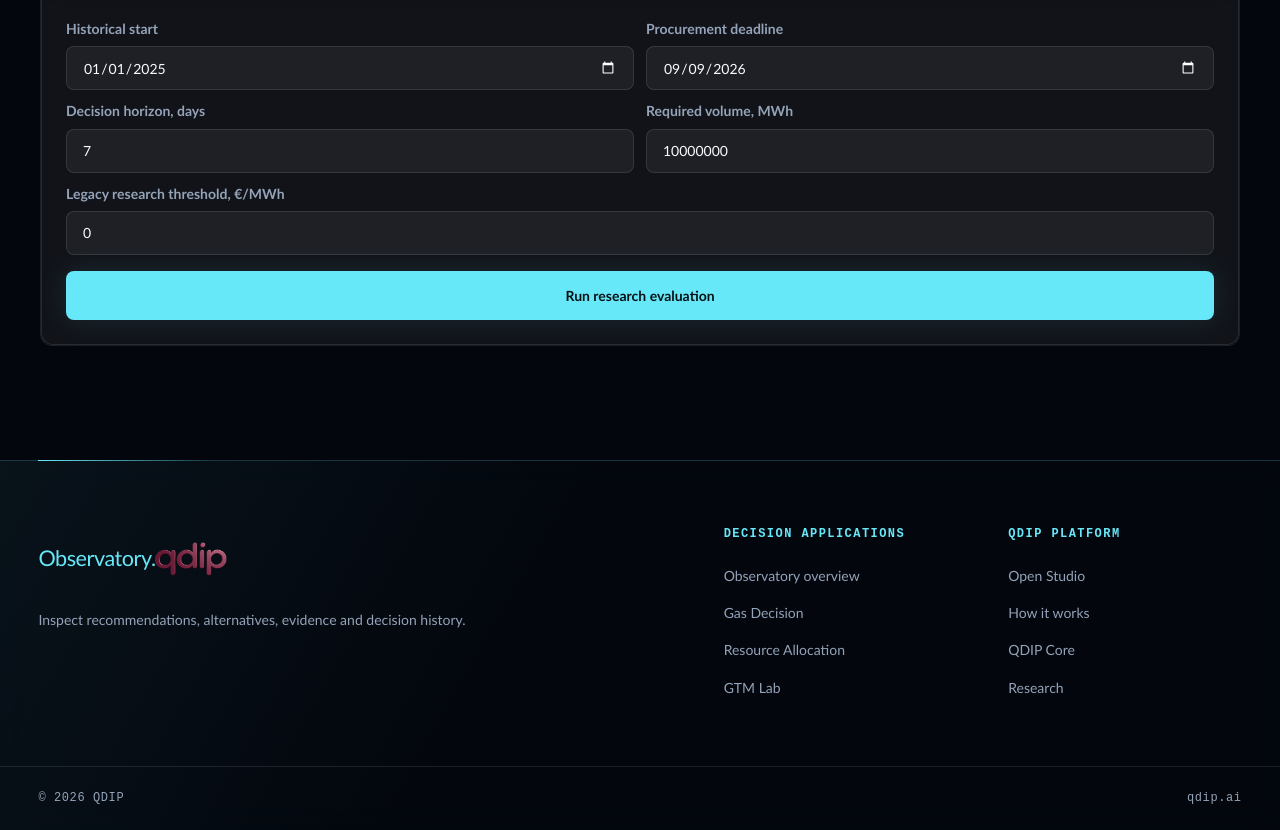
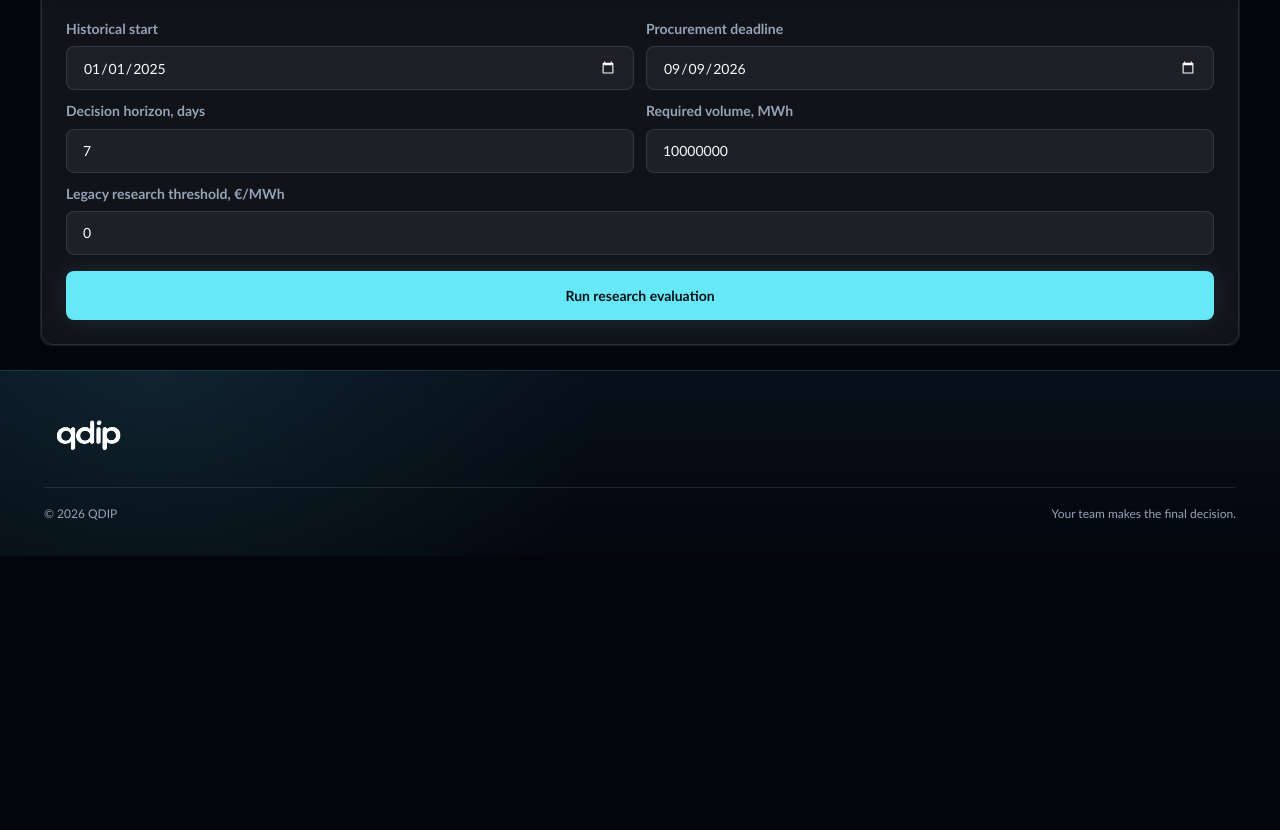
Before and after one commit to mentality-prj/dip-observatory, a Next.js app: page /en/gas-forecast in a window 1280 px wide. Shown: the part 1030-1860 px from the top of the page. After the commit the page ends 1586 px from the top, so only its background shows below. Built offline with nearby package versions, Linux system fonts and the light colour scheme; no server answers.

Commit message:
use shared footer in Observatory

```diff
--- a/src/components/observatory/observatory-footer.tsx
+++ b/src/components/observatory/observatory-footer.tsx
@@ -1,94 +1,13 @@
-import Link from 'next/link'
-
-import { ProductLockup } from '@/design-system'
+import { QdipFooter } from '@/components/product/qdip-footer'
 import type { Locale } from '@/lib/observatory-i18n'
-import { marketingHref, studioHref } from '@/lib/platform-urls'
-import { sharedI18n } from '@/lib/product-i18n'
-import { observableUseCases } from '@/use-cases/registry'
-import styles from './observatory-footer.module.css'
-
-const copy = {
-  en: {
-    applications: 'Decision applications',
-    product: 'QDIP platform',
-    overview: 'Observatory overview',
-    studio: 'Open Studio',
-    how: 'How it works',
-    core: 'QDIP Core',
-    research: 'Research',
-    note: 'Inspect recommendations, alternatives, evidence and decision history.',
-  },
-  uk: {
-    applications: 'Застосунки для прийняття рішень',
-    product: 'Платформа QDIP',
-    overview: 'Огляд Observatory',
-    studio: 'Відкрити Studio',
-    how: 'Як це працює',
-    core: 'QDIP Core',
-    research: 'Дослідження',
-    note: 'Перевіряйте рекомендації, альтернативи, докази та історію рішень.',
-  },
-  pl: {
-    applications: 'Aplikacje decyzyjne',
-    product: 'Platforma QDIP',
-    overview: 'Przegląd Observatory',
-    studio: 'Otwórz Studio',
-    how: 'Jak to działa',
-    core: 'QDIP Core',
-    research: 'Badania',
-    note: 'Weryfikuj rekomendacje, alternatywy, dowody i historię decyzji.',
-  },
-} as const
-
-function marketingPath(locale: Locale, path: string) {
-  return `${marketingHref(locale)}/${path}`
-}
 
 export function ObservatoryFooter({ locale }: { locale: Locale }) {
-  const t = copy[locale]
-  const a11y = sharedI18n[locale]
-  const applications = observableUseCases()
-
   return (
-    <footer className={styles.footer} data-testid="observatory-footer">
-      <div className={styles.inner}>
-        <div className={styles.identity}>
-          <ProductLockup
-            href={`/${locale}`}
-            brandHref={marketingHref(locale)}
-            product="Observatory"
-            className={styles.lockup}
-          />
-          <p>{t.note}</p>
-        </div>
-
-        <div className={styles.links}>
-          <nav aria-label={t.applications}>
-            <span className={styles.label}>{t.applications}</span>
-            <Link href={`/${locale}`}>{t.overview}</Link>
-            {applications.map((application) => (
-              <Link key={application.id} href={`/${locale}${application.route}`}>
-                {application.title[locale]}
-              </Link>
-            ))}
-          </nav>
-
-          <nav aria-label={t.product}>
-            <span className={styles.label}>{t.product}</span>
-            <Link href={studioHref('', locale)}>{t.studio}</Link>
-            <Link href={marketingPath(locale, 'how-it-works')}>{t.how}</Link>
-            <Link href={marketingPath(locale, 'core')}>{t.core}</Link>
-            <Link href={marketingPath(locale, 'core/research')}>{t.research}</Link>
-          </nav>
-        </div>
-      </div>
-
-      <div className={styles.meta}>
-        <span>© {new Date().getFullYear()} QDIP</span>
-        <Link href={marketingHref(locale)} aria-label={a11y.home}>
-          qdip.ai
-        </Link>
-      </div>
-    </footer>
+    <QdipFooter
+      locale={locale}
+      variant="observatory"
+      showNavigation={false}
+      testId="observatory-footer"
+    />
   )
 }
```
